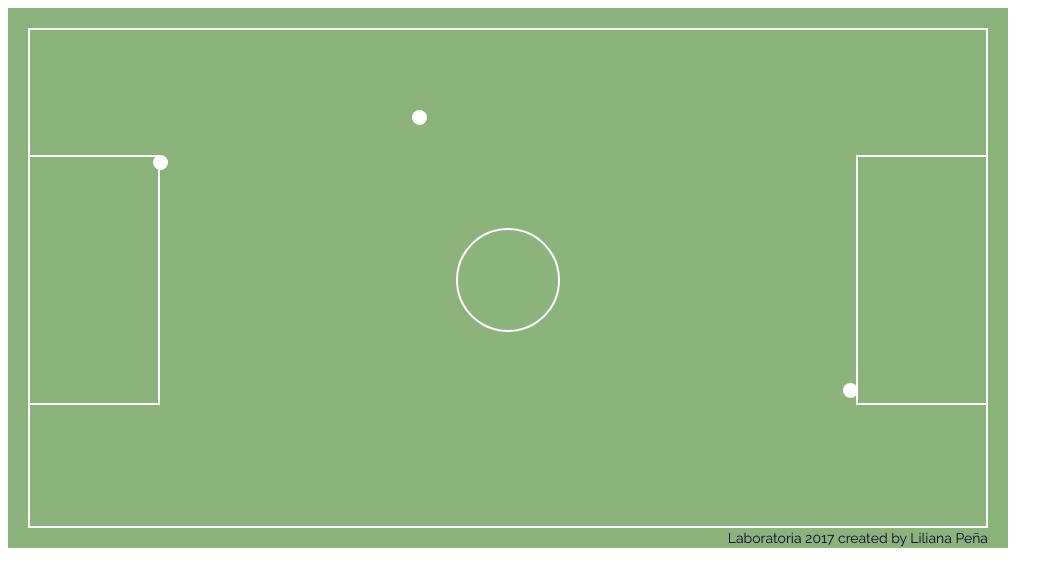
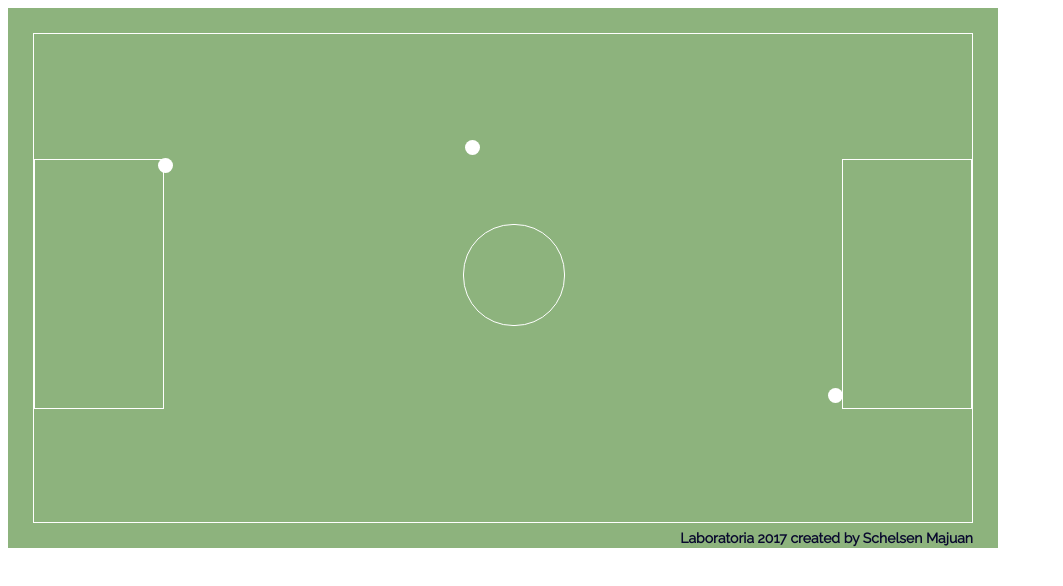
Before and after one commit to sbmajuanl/EjercicioL23_Cancha, a plain HTML site: page index.html in a window 1280 px wide. Shown: the whole page, without its empty margins (0-1063 px from the left). Drawn offline with Linux system fonts and the light colour scheme.

Commit message:
terminado

```diff
--- a/assets/css/main.css
+++ b/assets/css/main.css
@@ -5,31 +5,19 @@
 #content{
   background-color: #8db37d;
   position: relative;
-  width: 1000px;
+  width: 990px;
   height: 540px;
   text-align: center;
 }
 
 .cancha{
   position: absolute;
+  margin: 25px;
   top:0;
   left: 0;
   bottom: 0;
   right: 0;
-  margin: 20px;
-  border: 2px solid white;
-}
-
-.arcoLeft{
-  left: 0;
-  border-width: 2px;
-  border-left: 0;
-}
-
-.arcoRight{
-  right: 0;
-  border-width: 2px;
-  border-right: 0;
+  border: 1px solid white;
 }
 
 .rectangule{
@@ -38,36 +26,28 @@
   width: 130px;
   height: 250px;
   top: 125px;
-  border-style: solid;
-  border-color: white;
+  border: 1px solid white;
 }
 
-.circule-center{
-  position: relative;
+.arcoLeft{
+  left: 0;
+}
+
+.arcoRight{
+  right: 0;
+}
+
+.circule{
+  position: absolute;
   width: 100px;
   height: 100px;
-  margin: 0 auto;
-  top: 220px;
-  border: 2px solid white;
-  border-radius: 50%;
+  left: 429px;
+  top: 190px;
+  border: 1px solid white;
+  border-radius: 50px;
 }
 
-.ball1{
-  top: -2px;
-  right: -10px;
-}
-
-.ball2{
-  top: 80px;
-  left: 40%;
-}
-
-.ball3{
-  bottom: 5px;
-  left: -15px;
-}
-
-.balls{
+.balon{
   position: absolute;
   width: 15px;
   height: 15px;
@@ -75,11 +55,25 @@
   border-radius: 50%;
 }
 
-.texto{
+.balon1{
+  top: -2px;
+  right: -10px;
+}
+
+.balon2{
+  top: 106px;
+  left: 46%;
+}
+.balon3{
+  bottom: 5px;
+  left: -15px;
+}
+
+.info{
   position: absolute;
   bottom: 2px;
-  right: 20px;
-  margin: 0;
+  right: 25px;
   color: rgb(9, 8, 46);
   font-size: 14px;
+  font-weight: bold;
 }
--- a/assets/js/main.js
+++ b/assets/js/main.js
@@ -1,43 +1,38 @@
 var content = document.getElementById("content");
 
-/* Creando elementos y añadiendo sus clases **/
-var cancha = document.createElement("div");
+var cancha = document.createElement("cancha");
 cancha.setAttribute("class","cancha");
 
-var arcoLeft = document.createElement("div");
-arcoLeft.setAttribute("class",'arcoLeft rectangule');
+var arcoLeft = document.createElement("arcoLeft");
+arcoLeft.setAttribute("class","arcoLeft rectangule");
 
-var arcoRight = document.createElement("div");
+var arcoRight = document.createElement("arcoRigth");
 arcoRight.setAttribute("class",'arcoRight rectangule');
 
-var circule = document.createElement("div");
-circule.setAttribute("class", "circule-center");
+var circule = document.createElement("circule");
+circule.setAttribute("class", "circule");
 
-var ball1= document.createElement("div");
-ball1.setAttribute("class", "balls ball1");
+var balon1= document.createElement("balon1");
+balon1.setAttribute("class", "balon balon1");
 
-var ball2= document.createElement("div");
-ball2.setAttribute("class", "balls ball2");
+var balon2= document.createElement("balon2");
+balon2.setAttribute("class", "balon balon2");
 
-var ball3= document.createElement("div");
-ball3.setAttribute("class", "balls ball3");
+var balon3= document.createElement("balon3");
+balon3.setAttribute("class", "balon balon3");
 
-var texto = document.createElement("p");
-texto.setAttribute("class","texto");
-texto.appendChild(document.createTextNode("Laboratoria 2017 created by Liliana Peña"));
+var info = document.createElement("info");
+info.setAttribute("class","info");
+info.appendChild(document.createTextNode("Laboratoria 2017 created by Schelsen Majuan"));
 
-/* Agrendo pelotas a los dos arcos */
-arcoLeft.appendChild(ball1);
-arcoRight.appendChild(ball3);
 
-/* Agregando pelota a la cancha */
-cancha.appendChild(ball2);
+arcoLeft.appendChild(balon1);
+arcoRight.appendChild(balon3);
 
-/* Agregando arcos a la cancha */
+cancha.appendChild(balon2);
 cancha.appendChild(arcoLeft);
 cancha.appendChild(arcoRight);
+cancha.appendChild(circule);
 
-/* Agregando circulo central y la cancha al contenido */
-content.appendChild(circule);
 content.appendChild(cancha);
-content.appendChild(texto);
+content.appendChild(info);
```
